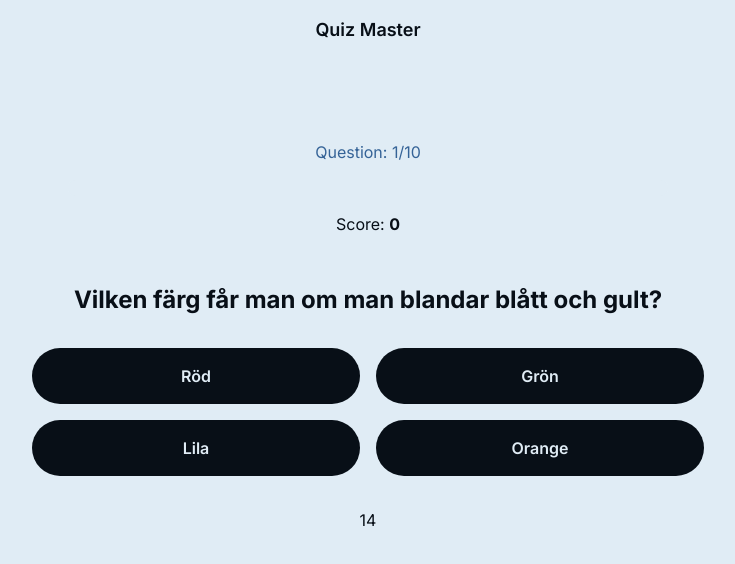
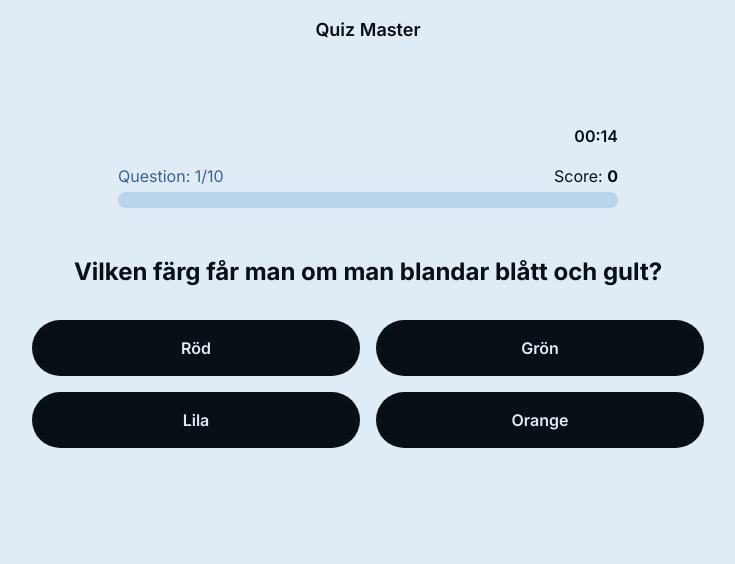
Before and after one commit to jonte265/quiz-trivia-app, a React (Vite) app: page / in a window 1280 px wide. Shown: the top 564 px of the page, without its empty margins (272-1007 px from the left). Built offline with nearby package versions, Linux system fonts and the light colour scheme.

Commit message:
improved stats area ui

```diff
--- a/src/components/GameStart.tsx
+++ b/src/components/GameStart.tsx
@@ -10,17 +10,24 @@ function GameStart() {
 
   return (
     <main className='flex flex-col items-center gap-4 p-4 justify-center bg-background text-text'>
+      <div className='flex flex-col w-full md:max-w-[500px]'>
+        <Timer />
+        <div className='flex justify-between mt-4 mb-1 '>
           <h3 className='text-text-600'>
             Question: {GameStore.currentQuestionIndex + 1}/{questions.length}
           </h3>
+          <h3 className=''>
+            Score: <strong>{GameStore.score}</strong>
+          </h3>
+        </div>
+
         <ProgressBar
           progressValue={
             (GameStore.currentQuestionIndex / (questions.length - 1)) * 100
           }
         />
-      <h3 className=''>
-        Score: <strong>{GameStore.score}</strong>
-      </h3>
+      </div>
+
       <h2 className='mt-8 font-bold text-center text-2xl'>
         {GameStore.currentQuestion}
       </h2>
@@ -59,7 +66,6 @@ function GameStart() {
           ))}
         </div>
       )}
-      <Timer />
     </main>
   );
 }
--- a/src/components/NavHeader.tsx
+++ b/src/components/NavHeader.tsx
@@ -1,6 +1,6 @@
 function NavHeader() {
   return (
-    <nav className='bg-background text-text p-4 mb-16 text-lg'>
+    <nav className='bg-background text-text p-4 mb-12 text-lg'>
       <h1 className='text-center font-semibold'> Quiz Master </h1>
     </nav>
   );
--- a/src/components/Timer.tsx
+++ b/src/components/Timer.tsx
@@ -32,7 +32,7 @@ function Timer() {
 
   return (
     <>
-      <p className='mt-4'>{timer}</p>
+      <p className='font-semibold text-right'>00:{timer}</p>
     </>
   );
 }
--- a/src/index.css
+++ b/src/index.css
@@ -24,12 +24,12 @@
 progress {
   border-radius: 5rem;
   width: 100%;
-  max-width: 600px;
   margin: 0 auto;
 }
 
 progress::-webkit-progress-bar {
-  background-color: hsl(206, 51%, 92%);
+  background-color: hsl(206, 51%, 82%);
+
   border-radius: 5rem;
 }
 progress::-webkit-progress-value {
--- a/src/store/store.ts
+++ b/src/store/store.ts
@@ -60,7 +60,7 @@ const useGameStore = create<GameStoreType>((set) => {
           };
         } else {
           return {
-            currentQuestion: 'Wrong, Game over',
+            currentQuestion: 'Wrong answer! Game Over ❌',
             restartMode: true,
           };
         }
@@ -85,7 +85,7 @@ const useGameStore = create<GameStoreType>((set) => {
     timesUp: () =>
       set(() => {
         return {
-          currentQuestion: 'Times up! 🚨 Game Over ',
+          currentQuestion: 'Times up! Game Over 🚨',
           timesUpMode: true,
         };
       }),
```
Lines whose indentation alone changed are shown as unchanged.
